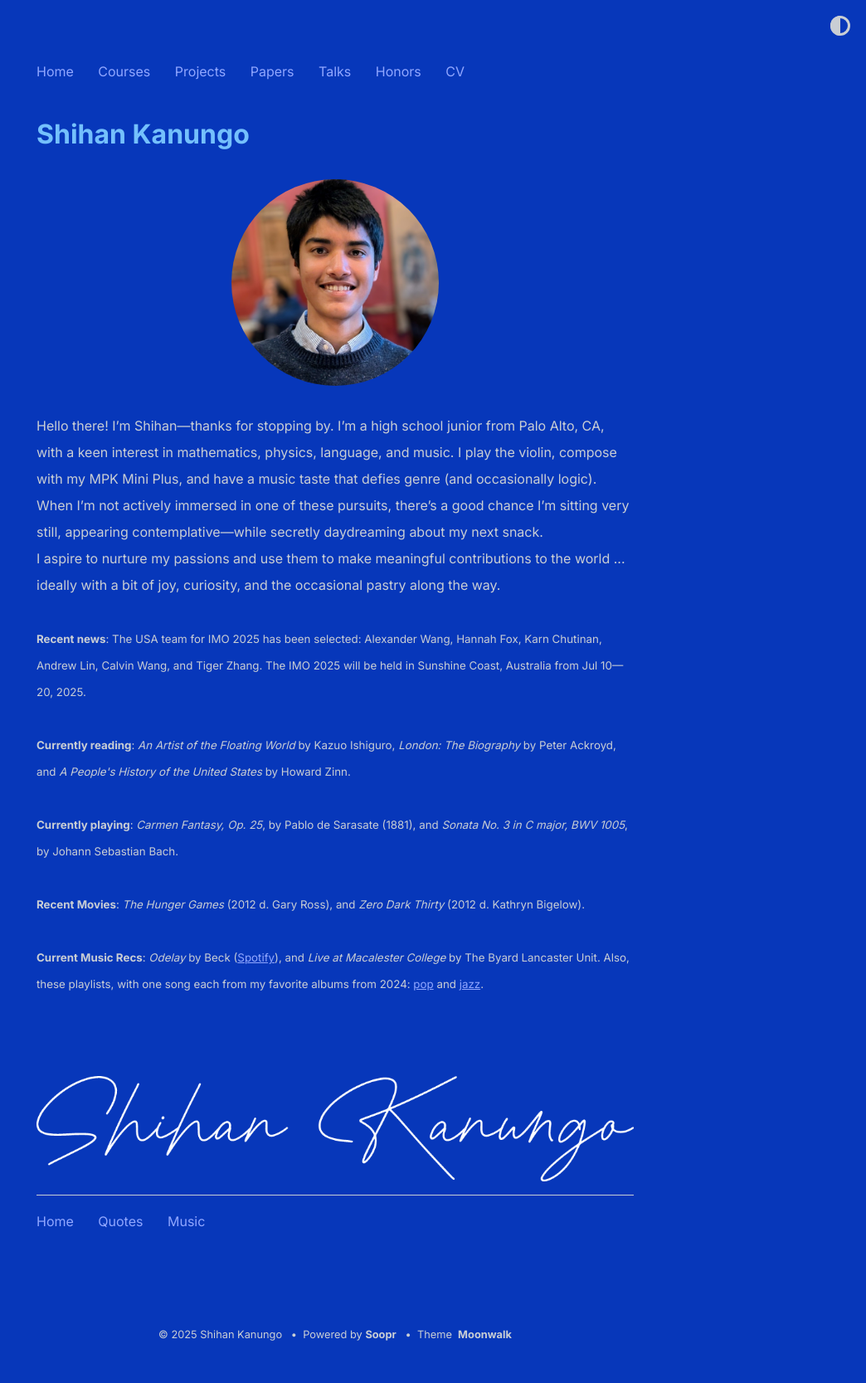
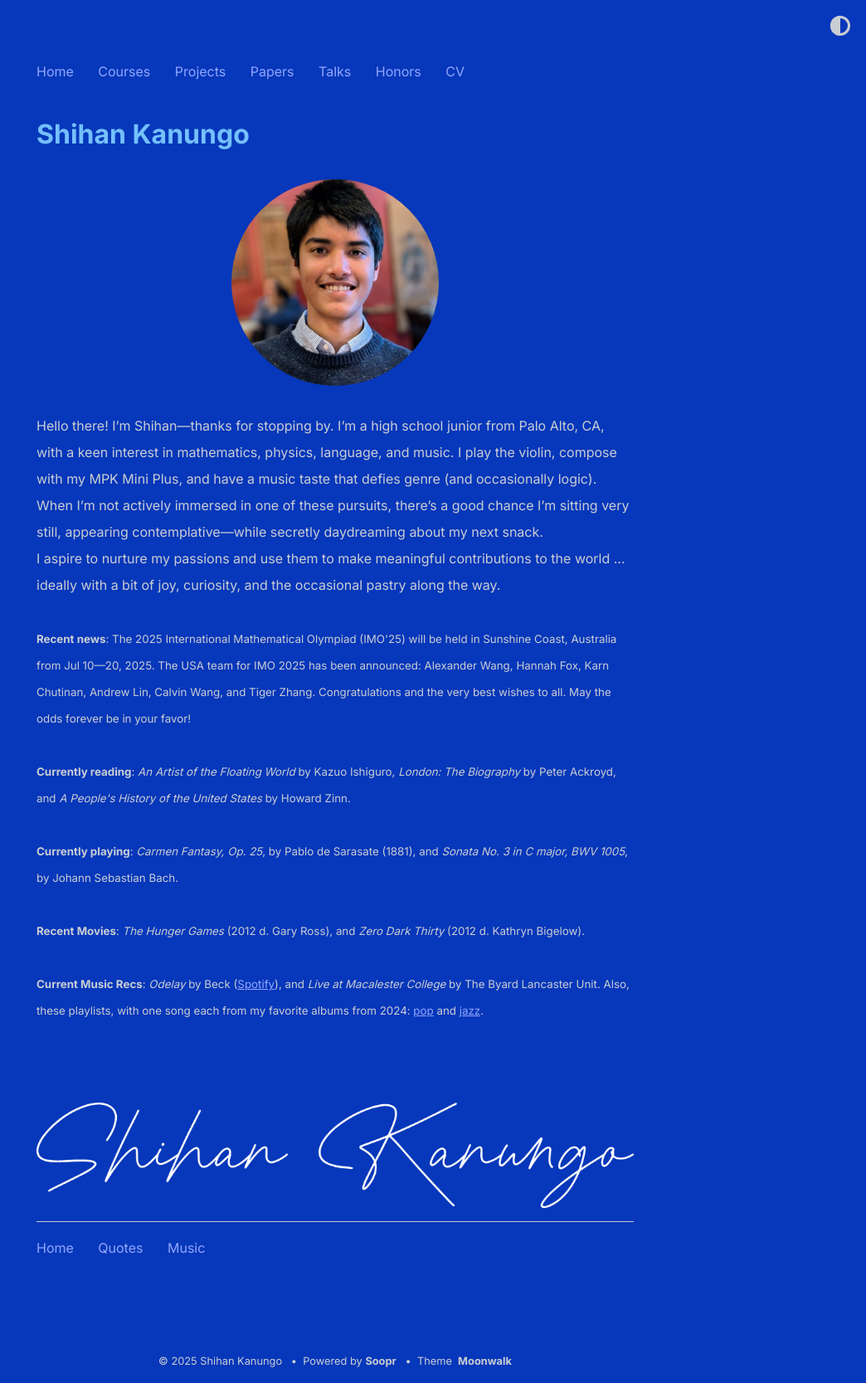
Before and after one commit to shihankanungo/shihankanungo.github.io, a Jekyll site: the page built from index.md, in a window 1280 px wide. Shown: the whole page at 83% size, without its empty margins (236-1280 px from the left). Built offline with Jekyll 4.4.1, drawn with Linux system fonts in a browser that asks for light colours; before the commit the page ends 1635 px from its top, so only the background shows below that.

Commit message:
Update _config.yml

```diff
--- a/_config.yml
+++ b/_config.yml
@@ -6,7 +6,7 @@ description: > # description of the site (multiple lines allowed)
   Hello there! I’m Shihan&mdash;thanks for stopping by. I’m a high school junior from Palo Alto, CA, with a keen interest in mathematics, physics, language, and music. I play the violin, compose with my MPK Mini Plus, and have a music taste that defies genre (and occasionally logic). <br />When I’m not actively immersed in one of these pursuits, there’s a good chance I’m sitting very still, appearing contemplative&mdash;while secretly daydreaming about my next snack.<br /> I aspire to nurture my passions and use them to make meaningful contributions to the world ... ideally with a bit of joy, curiosity, and the occasional pastry along the way.
           <br /><br />
 
-          <small><b>Recent news</b>: The USA team for IMO 2025 has been selected: Alexander Wang, Hannah Fox, Karn Chutinan, Andrew Lin, Calvin Wang, and Tiger Zhang. The IMO 2025 will be held in Sunshine Coast, Australia from Jul 10&mdash;20, 2025. </small>
+          <small><b>Recent news</b>: The 2025 International Mathematical Olympiad (IMO'25) will be held in Sunshine Coast, Australia from Jul 10&mdash;20, 2025. The USA team for IMO 2025 has been announced: Alexander Wang, Hannah Fox, Karn Chutinan, Andrew Lin, Calvin Wang, and Tiger Zhang. Congratulations and the very best wishes to all. May the odds forever be in your favor!</small>
           <br /><br />
           <small><b>Currently reading</b>: <i>An Artist of the Floating World</i> by Kazuo Ishiguro, <i>London: The Biography</i> by Peter Ackroyd, and <i>A People's History of the United States</i> by Howard Zinn.</small>
           <br /><br />
```
